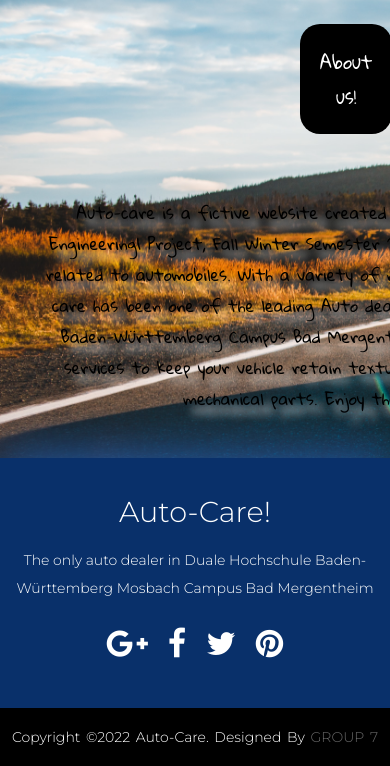
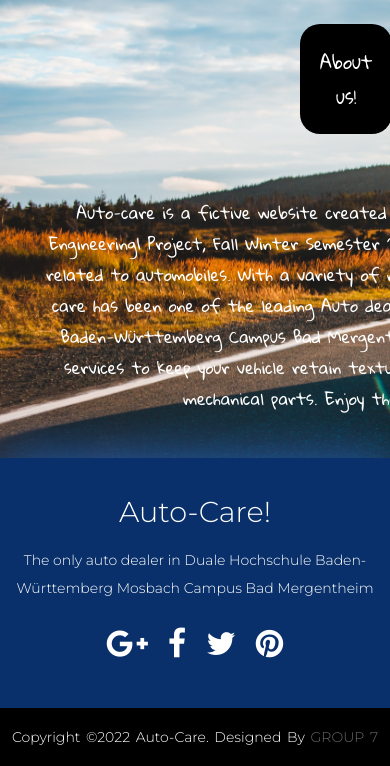
Before and after one commit to AdriansRubins/gruppe07-projekt, a PHP site: page /index.php in a window 390 px wide; the page is wider, and only the part inside the window is pictured. Shown: the part 246-1012 px from the top of that part. Run offline with PHP 8.4, Linux system fonts and the light colour scheme.

Commit message:
Checkout in browser!

```diff
--- a/style.css
+++ b/style.css
@@ -149,7 +149,7 @@ button:hover ,button.active{
 #des{
     grid-area: des;
     display: grid;
-    margin: 20px 40px 20px 40px;
+    margin: 100px 40px 20px 40px;
     text-align: center;
     padding: 20px 20px 20px 20px;
 
@@ -159,7 +159,6 @@ button:hover ,button.active{
 #text{
     font-family: "Gloria Hallelujah", cursive;
     color: black;
-    text-shadow: 10px 9px 10px white;
 
 }
 
@@ -195,6 +194,9 @@ button:hover ,button.active{
         text-align: center;
         padding: 20px 20px 20px 20px;
     }
+    #text{
+        color:white;
+    }
 
 
 }
```
